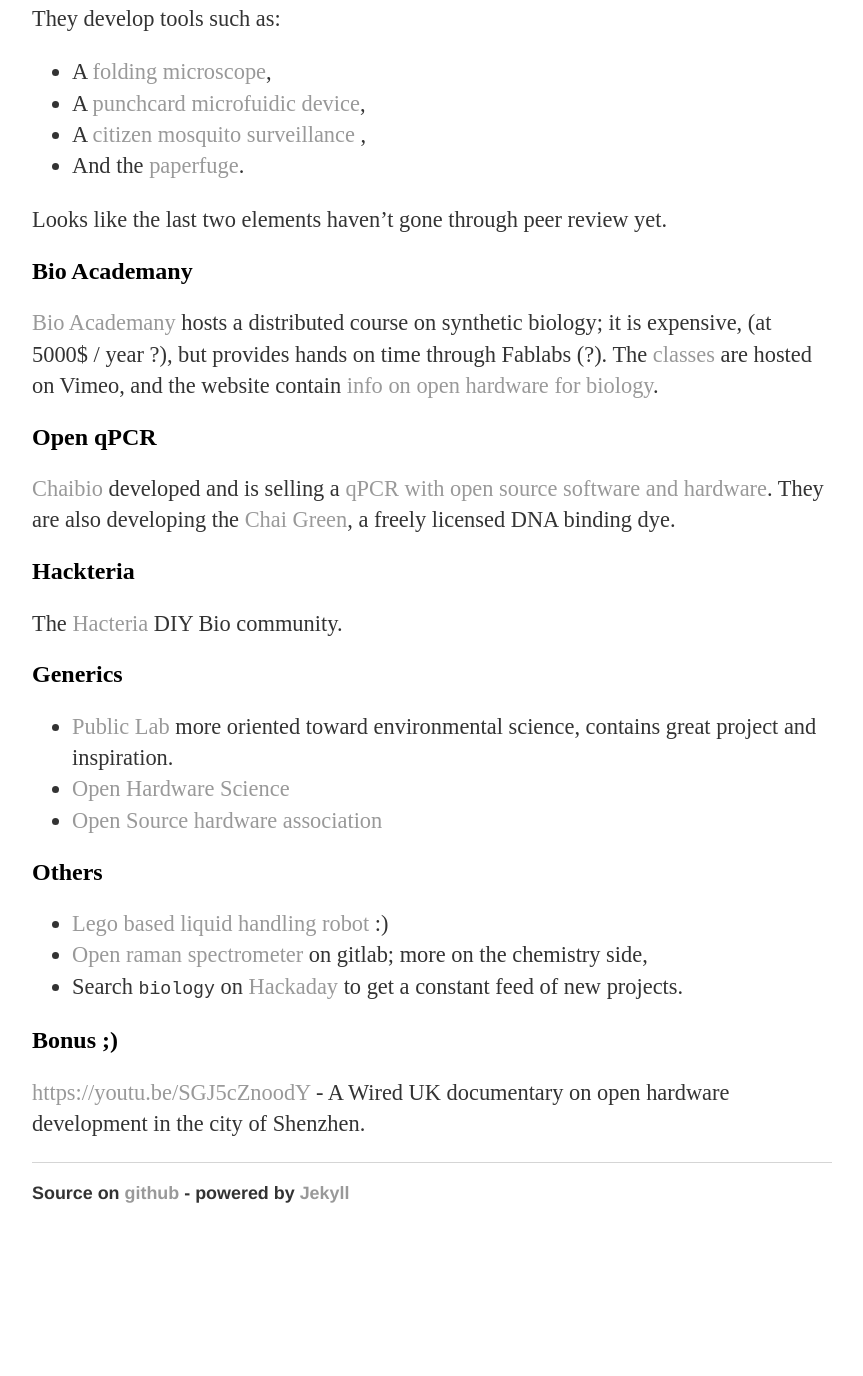
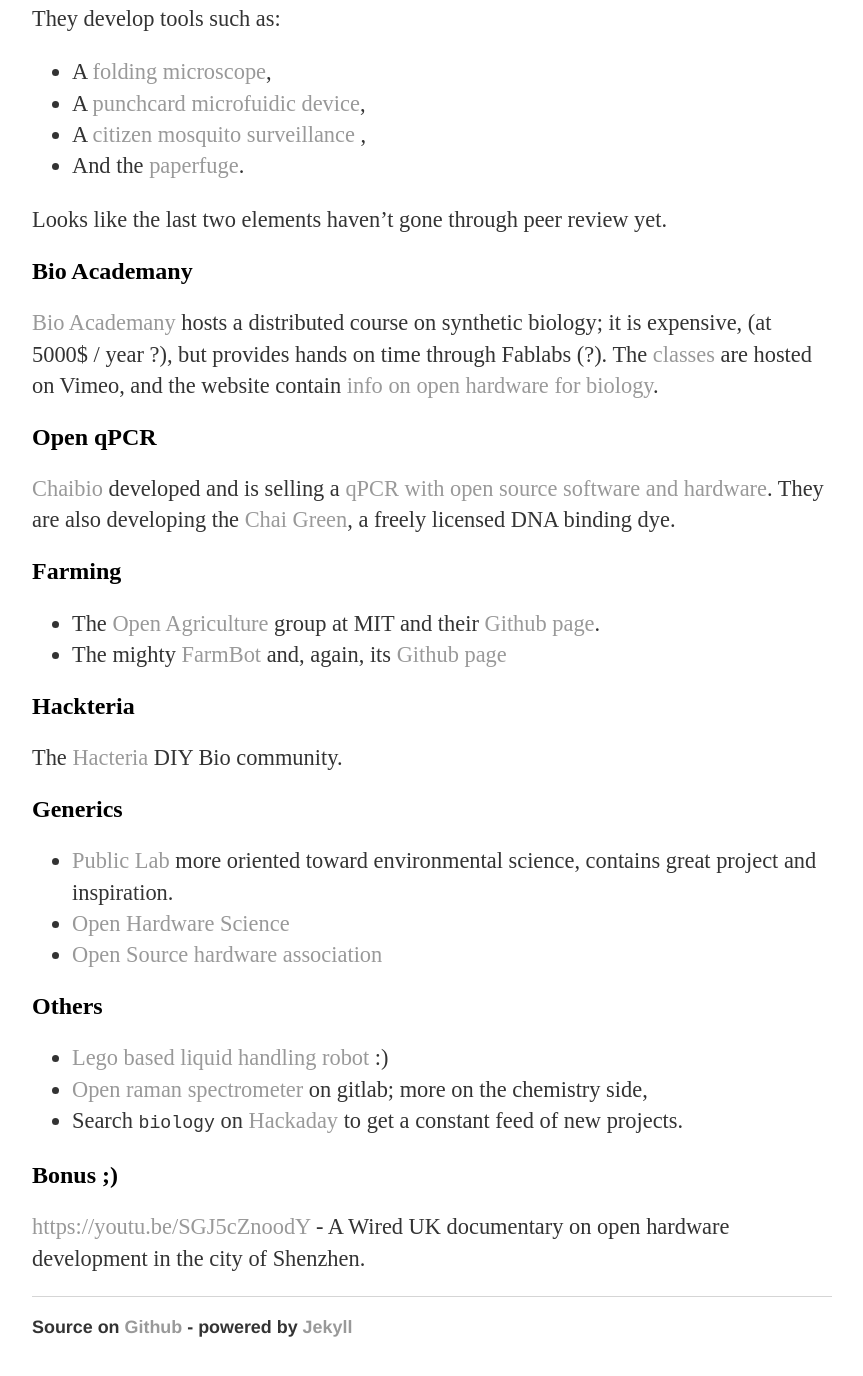
Before and after one commit to othomantegazza/otho-website, a Jekyll site: the page built from stuff/notes_on_ohardware.md, in a window 1280 px wide and 1400 px high, scrolled down 1177 px. Shown: the top 1376 px of the window, without its empty margins (208-1071 px from the left). Built offline with Jekyll 4.4.1, drawn with Linux system fonts in a browser that asks for light colours; before the commit the page ends 2443 px from its top, so only the background shows below that.

Commit message:
add farmbot

```diff
--- a/_layouts/default.html
+++ b/_layouts/default.html
@@ -20,7 +20,7 @@
 			<footer>
 	    		<ul>
 	        		<li>
-								Source on <a href="https://github.com/othomantegazza">github</a>
+								Source on <a href="https://github.com/othomantegazza">Github</a>
 								- powered by <a href="https://jekyllrb.com/">Jekyll</a>
 							</li>
 				</ul>
--- a/stuff/notes_on_ohardware.md
+++ b/stuff/notes_on_ohardware.md
@@ -64,6 +64,11 @@
 developing the [Chai Green](https://www.chaibio.com/chai-green), a freely
 licensed DNA binding dye.
 
+## Farming
+
+- The [Open Agriculture](https://www.media.mit.edu/groups/open-agriculture-openag/overview/) group at MIT and their [Github page](https://github.com/OpenAgInitiative).
+- The mighty [FarmBot](https://farmbot.io/) and, again, its [Github page](https://github.com/farmbot)
+
 ## Hackteria
 
 The [Hacteria](http://www.hackteria.org/) DIY Bio community.
```
